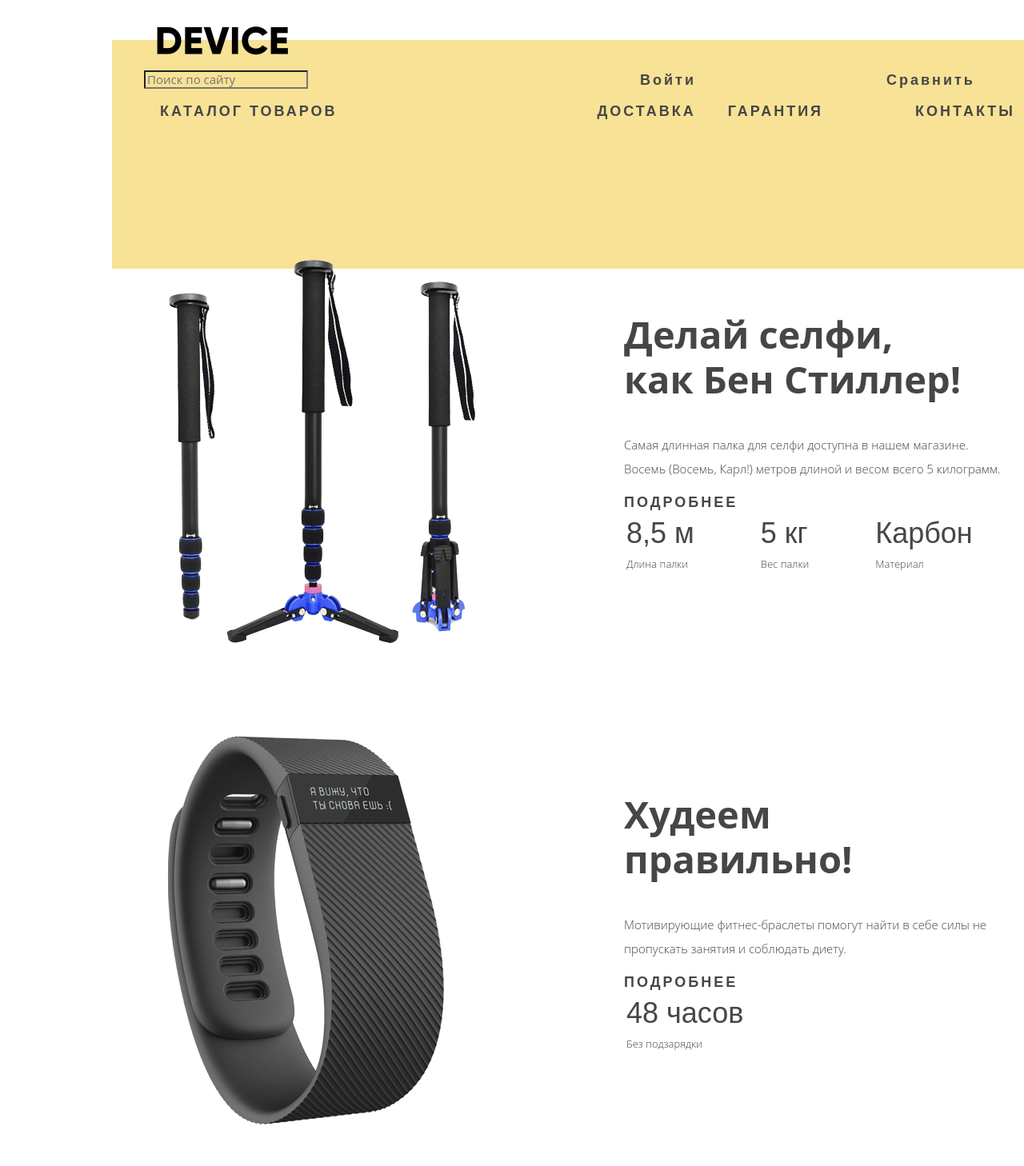
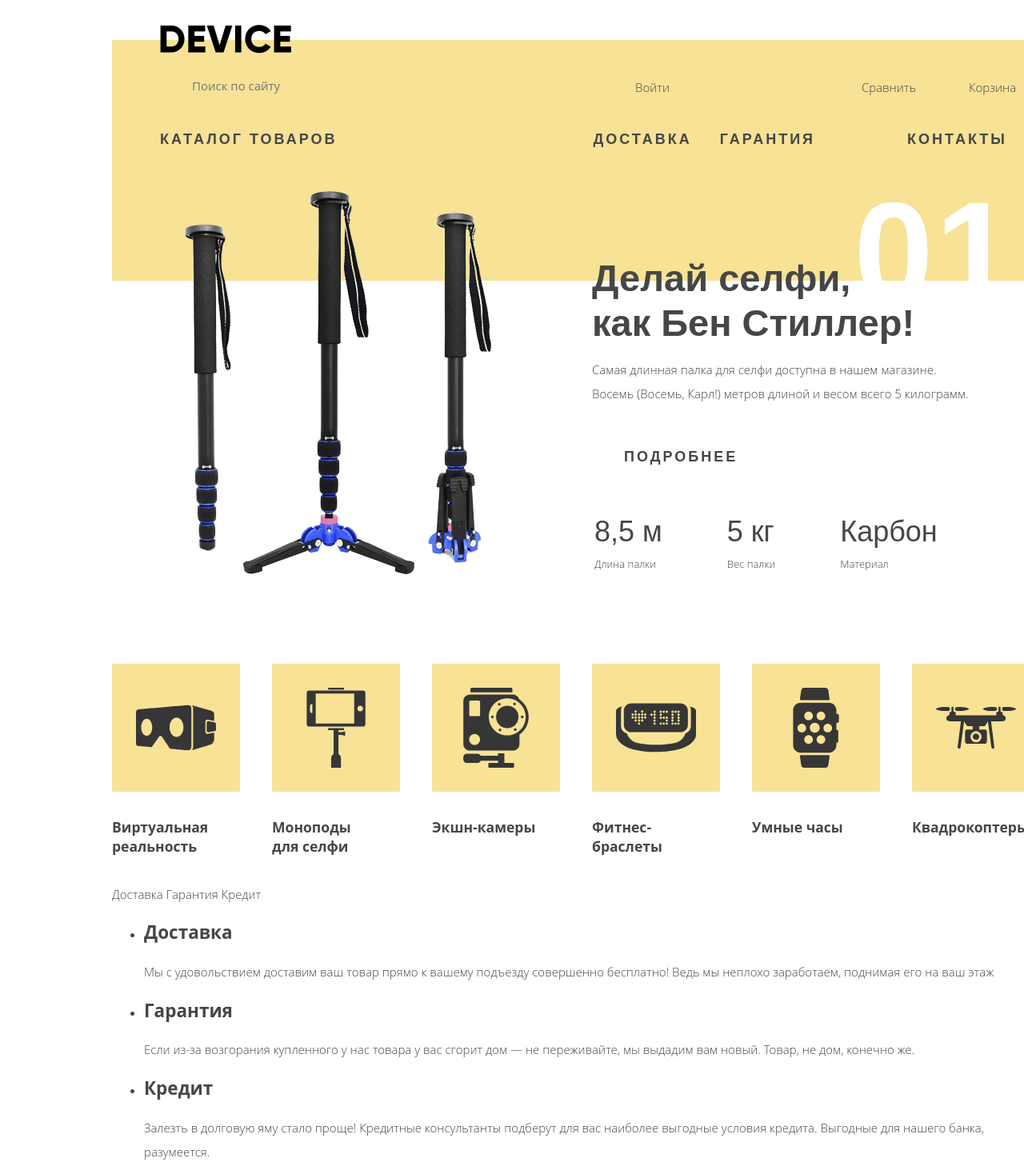
Before and after one commit to Ksushana/476453-device, a plain HTML site: page index.html in a window 1280 px wide. Shown: the top 1458 px of the page at 80% size. Drawn offline with Linux system fonts and the light colour scheme; a web font is replaced by a local one.

Commit message:
header and slider

```diff
--- a/css/style.css
+++ b/css/style.css
@@ -86,13 +86,13 @@ textarea[placeholder] {
   position: relative;
   background-color: #f7e296;
   padding-top: 23px;
-  padding-bottom: 170px;
+  padding-bottom: 150px;
 }
 
 .main-logo {
   position: absolute;
-  top: -17px;
-  left: 56px;
+  top: -19px;
+  left: 60px;
 }
 
 .main-navigation--user,
@@ -103,16 +103,21 @@ textarea[placeholder] {
 
 .site-search-block {
   border: none;
-  margin-right: 415px;
+  padding-top: 10px;
+  margin-right: 355px;
 }
 
 .search-input {
   background-color: #f7e296;
-  /* border: none; */
+  border: none;
+  margin-left: 58px;
 }
 
+.main-navigation--user__item {
+  padding-top: 6px;
+}
 .main-navigation--user__enter {
-  margin-right: 238px;
+  margin-right: 240px;
 }
 
 .main-navigation--user__compare {
@@ -120,20 +125,21 @@ textarea[placeholder] {
 }
 
 .main-navigation--user__item a {
+  font-family: "Open Sans Light", "Arial", sans-serif;
+  /* font-weight: 800; */
+  font-size: 15px;
+  line-height: 30px;
+  /* letter-spacing: 3px; */
+}
+
+.main-navigation--site__item {
   font-family: "Gilroy Extra Bold", "Arial", sans-serif;
   font-weight: 800;
   font-size: 18px;
   line-height: 24px;
   letter-spacing: 3px;
-}
-
-.main-navigation--site li {
-  font-family: "Gilroy Extra Bold", "Arial", sans-serif;
-  font-weight: 800;
-  font-size: 18px;
-  line-height: 24px;
-  letter-spacing: 3px;
-  text-transform: uppercase
+  text-transform: uppercase;
+  padding-top: 23px;
 }
 
 .main-navigation--site__catalog {
@@ -141,11 +147,11 @@ textarea[placeholder] {
 }
 
 .main-navigation--site__delivery {
-  padding-left: 325px;
+  padding-left: 320px;
 }
 
 .main-navigation--site__warrenty {
-  padding-left: 40px;
+  padding-left: 35px;
 }
 
 .main-navigation--site__contacts {
@@ -154,13 +160,34 @@ textarea[placeholder] {
 
 .dropdown-catalog {
   position: absolute;
-  display: flex;
-  top: 150px;
+  padding-top: 18px;
+  margin-top: 32px;
+  top: 100px;
+  left: 20px;
   display: none;
+  /* display: flex; */
+  background-color: #f7e296;
+  z-index: 10;
+  padding-bottom: 13px;
 }
 
-.dropdown-catalog li {
+
+.main-navigation--site__catalog:hover .dropdown-catalog {
+   display: flex;
+}
+
+.dropdown-catalog-item {
   list-style: none;
+  padding-top: 10px;
+}
+.dropdown-catalog-item a{
+  font-family: "Open Sans Light", "Arial", sans-serif;
+  font-size: 15px;
+  line-height: 36px;
+  font-weight: 400;
+  letter-spacing: 0;
+  text-transform: none;
+
 }
 
 
@@ -190,27 +217,70 @@ input[type="radio"].visually-hidden {
   background-color: transparent;
   width: auto;
   display: flex;
-  min-height: 600px;
 }
 
 .slide-info {
- padding-left: 600px;
+ padding-left: 560px;
+ -webkit-transform: translateY(-85px);
+  -ms-transform: translateY(-85px);
+  transform: translateY(-85px);
 }
 
 .slider-img {
   position: absolute;
-  top: -30px;
+}
+
+.slider-img-1 {
+  width: 384px;
+  -webkit-transform: translateY(-131px);
+  -ms-transform: translateY(-131px);
+  transform: translateY(-131px);
+  left: 50px;
+}
+
+.slider-img-2 {
+  width: 345px;
+  -webkit-transform: translateY(-100px);
+  -ms-transform: translateY(-100px);
+  transform: translateY(-100px);
+  left: 115px;
+}
+
+.slider-img-3 {
+  width: 526px;
+  -webkit-transform: translateY(-46px);
+  -ms-transform: translateY(-46px);
+  transform: translateY(-46px);
   left: 30px;
 }
 
 .slider-header {
+  font-family: "Gilroy Extra Bold", "Arial", sans-serif;
   font-size: 47px;
   line-height: 56px;
-  padding-right: 85px;
+  padding-right: 155px;
+  margin-bottom: 15px;
+}
+
+.slide-number {
+  position: absolute;
+  font-family: "Gilroy Extra Bold", "Arial", sans-serif;
+  font-weight: bold;
+  font-size: 179px;
+  line-height: 179px;
+  letter-spacing: 1.8px;
+  color: #ffffff;
+  top: -55px;
+  right: 30px;
 }
 
 .slider-text {
-  padding-right: 45px;
+  padding-right: 85px;
+  padding-bottom: 37px;
+}
+
+.slider-table {
+  padding-top: 55px;
 }
 
 .slider-table--first-line {
@@ -227,17 +297,19 @@ input[type="radio"].visually-hidden {
 
 .slider-table--first-line td,
 .slider-table--second-line td {
-  padding-right: 80px;
+  padding-right: 78px;
+  padding-bottom: 3px;
   width: auto;
 }
 
 .item-opening-button {
-   font-family: "Gilroy Extra Bold", "Arial", sans-serif;
+  font-family: "Gilroy Extra Bold", "Arial", sans-serif;
   font-weight: 800;
   font-size: 18px;
   line-height: 24px;
   letter-spacing: 3px;
-  text-transform: uppercase
+  text-transform: uppercase;
+  padding-left: 40px;
 }
 
 /* categories */
@@ -245,11 +317,18 @@ input[type="radio"].visually-hidden {
 .categories--list {
   display: flex;
   list-style: none;
-  justify-content: space-around;
+  justify-content: flex-start;
+  padding-left: 0;
+  margin-top: 25px
 }
 
 .categories--list-item {
   position: relative;
+  margin-right: 40px;
+}
+
+.categories--list-item:last-child {
+  margin-right: 0;
 }
 
 .categories--list-item::before {
@@ -264,9 +343,14 @@ input[type="radio"].visually-hidden {
 .categories--list-item__img {
   background-color: #f7e296;
 }
+.popular-img {
+  padding: 30px;
+}
 
 .categories--list-item__title {
-  max-width: 162px;
+  /* max-width: 162px; */
+  margin-top: 32px;
+  line-height: 24px;
 }
 
 /* Фильтры */
--- a/index.html
+++ b/index.html
@@ -34,7 +34,7 @@
           </li>
         </ul>
         <ul class="main-navigation--site">
-          <li class="main-navigation--site__catalog">
+          <li class="main-navigation--site__item main-navigation--site__catalog">
             <a class="inner-link inner-link-main" href="./catalog.html"><span>Каталог товаров</span></a>
             <div class="dropdown-catalog dropdown">
               <ul>
@@ -51,9 +51,9 @@
               </ul>
             </div>
            </li>
-          <li class="main-navigation--site__delivery"><a href="delovery.html">Доставка</a></li>
-          <li class="main-navigation--site__warrenty"><a href="warrenty.html">Гарантия</a></li>
-          <li class="main-navigation--site__contacts"><a href="contacts.html">Контакты</a></li>
+          <li class="main-navigation--site__item main-navigation--site__delivery"><a href="delovery.html">Доставка</a></li>
+          <li class="main-navigation--site__item main-navigation--site__warrenty"><a href="warrenty.html">Гарантия</a></li>
+          <li class="main-navigation--site__item main-navigation--site__contacts"><a href="contacts.html">Контакты</a></li>
         </ul>
       </nav>
     </header>
@@ -62,19 +62,27 @@
       <h1 class="visually-hidden">Магазин Divice</h1>
       <section class="main-slider">
         <div class="slider">
+          <input class="visually-hidden slider-1-input" id="ms-btn-1" type="radio" name="toggle" checked>
+          <input class="visually-hidden slider-2-input" id="ms-btn-2" type="radio" name="toggle">
+          <input class="visually-hidden slider-3-input" id="ms-btn-3" type="radio" name="toggle">
           <div class="slider-controls">
-            <label for="btn-1" class="slider-control"></label>
-            <label for="btn-2" class="slider-control"></label>
-            <label for="btn-3" class="slider-control"></label>
+            <label for="ms-btn-1" class="slider-control"></label>
+            <label for="ms-btn-2" class="slider-control"></label>
+            <label for="ms-btn-3" class="slider-control"></label>
           </div>
           <ul class="slider-slides">
             <li class="slider-slide">
-              <img class="slider-img" src="./img/big-slider-1.png" alt="Самая длинная палка для селфи" height="486" height="384">
+              <div class="slider-img slider-img-1">
+                <a href="catalog.html">
+                  <img src="./img/big-slider-1.png" alt="Самая длинная палка для селфи" height="486" height="384">
+                </a>
+              </div>
               <div class="slide-info">
+                <span class="slide-number">01</span>
                 <h2 class="slider-header">Делай селфи, как Бен Стиллер!</h2>
                 <p class="slider-text">Самая длинная палка для селфи доступна в нашем магазине. Восемь (Восемь, Карл!) метров длиной и весом всего 5 килограмм.</p>
                 <a href="#" class="item-opening-button">Подробнее</a>
-                <table>
+                <table class="slider-table">
                   <tr class="slider-table--first-line">
                    <td>8,5 м</td>
                    <td>5 кг</td>
@@ -88,13 +96,18 @@
                 </table>
               </div>
             </li>
-            <li class="slider-slide">
-              <img class="slider-img" src="./img/big-slider-2.png" alt="Мотивирующие фитнес-браслеты" height="485" height="345">
+            <li class="slider-slide visually-hidden">
+              <div class="slider-img slider-img-2">
+                <a href="catalog.html">
+                  <img src="./img/big-slider-2.png" alt="Мотивирующие фитнес-браслеты" height="485" height="345">
+                </a>
+              </div>
               <div class="slide-info">
+                <span class="slide-number">02</span>
                 <h2 class="slider-header">Худеем правильно!</h2>
                 <p class="slider-text">Мотивирующие фитнес-браслеты помогут найти в себе силы не пропускать занятия и соблюдать диету.</p>
                 <a href="#" class="item-opening-button">Подробнее</a>
-                <table>
+                <table class="slider-table">
                   <tr class="slider-table--first-line">
                    <td>48 часов</td>
                  </tr>
@@ -104,13 +117,18 @@
                 </table>
               </div>
             </li>
-            <li class="slider-slide">
-              <img class="slider-img" src="./img/big-slider-3.png" alt="квадрокоптер" width="526" height="334">
+            <li class="slider-slide visually-hidden">
+              <div class="slider-img slider-img-3">
+                <a href="catalog.html">
+                  <img src="./img/big-slider-3.png" alt="квадрокоптер" width="526" height="334">
+                </a>
+              </div>
               <div class="slide-info">
+                <span class="slide-number">03</span>
                 <h2 class="slider-header">Порхает как бабочка, жалит как пчела!</h2>
                 <p class="slider-text">Этот обычный, на первый взгляд, квадрокоптер оснащен мощным лазером, замаскированным под стандартную камеру.</p>
                 <a href="#" class="item-opening-button">Подробнее</a>
-                <table>
+                <table class="slider-table">
                   <tr class="slider-table--first-line">
                    <td>800 м</td>
                    <td>50 м</td>
@@ -193,10 +211,14 @@
       </section>
 
       <section class="services">
+        <div class="small-slider-wrapper">
+          <input class="visually-hidden slider-services-1" type="radio" name="toggle-2" id="ss-btn-1" checked>
+          <input class="visually-hidden slider-services-2" type="radio" name="toggle-2" id="ss-btn-2">
+          <input class="visually-hidden slider-services-3" type="radio" name="toggle-2" id="ss-btn-3">
           <div class="small-slider-controls">
-          <label for="btn-1" class="small-slider-control">Доставка</label>
-          <label for="btn-2" class="small-slider-control">Гарантия</label>
-          <label for="btn-3" class="small-slider-control">Кредит</label>
+            <label for="ss-btn-1" class="small-slider-control">Доставка</label>
+            <label for="ss-btn-2" class="small-slider-control">Гарантия</label>
+            <label for="ss-btn-3" class="small-slider-control">Кредит</label>
           </div>
           <ul class="services--slider">
             <li>
@@ -212,6 +234,7 @@
               <p>Залезть в долговую яму стало проще! Кредитные консультанты подберут для вас наиболее выгодные условия кредита. Выгодные для нашего банка, разумеется.</p>
             </li>
           </ul>
+        </div>
       </section>
 
       <section class="brands">
@@ -239,7 +262,7 @@
         </ul>
       </section>
 
-      <section>
+      <section class="about-us">
         <h2>О нас</h2>
         <p>Огромный выбор гаджетов не оставит равнодушным гика, который есть в каждом из нас.</p>
         <p>Мы можем доставить ваш товар в самые отдаленные точки России! DEVICE работает со многими транспортными компаниями:</p>
@@ -251,7 +274,7 @@
         <a href="#">Подробнее о нас</a>
       </section>
 
-      <section>
+      <section class="contacts">
         <h2>Контакты</h2>
         <p>Вы можете забрать товар сами, заехав в наш офис. Заодно, вы сможете проверить работоспособность покупки. Всякое бывает.</p>
         <span class="map"></span>
```
Lines whose indentation alone changed are shown as unchanged.
